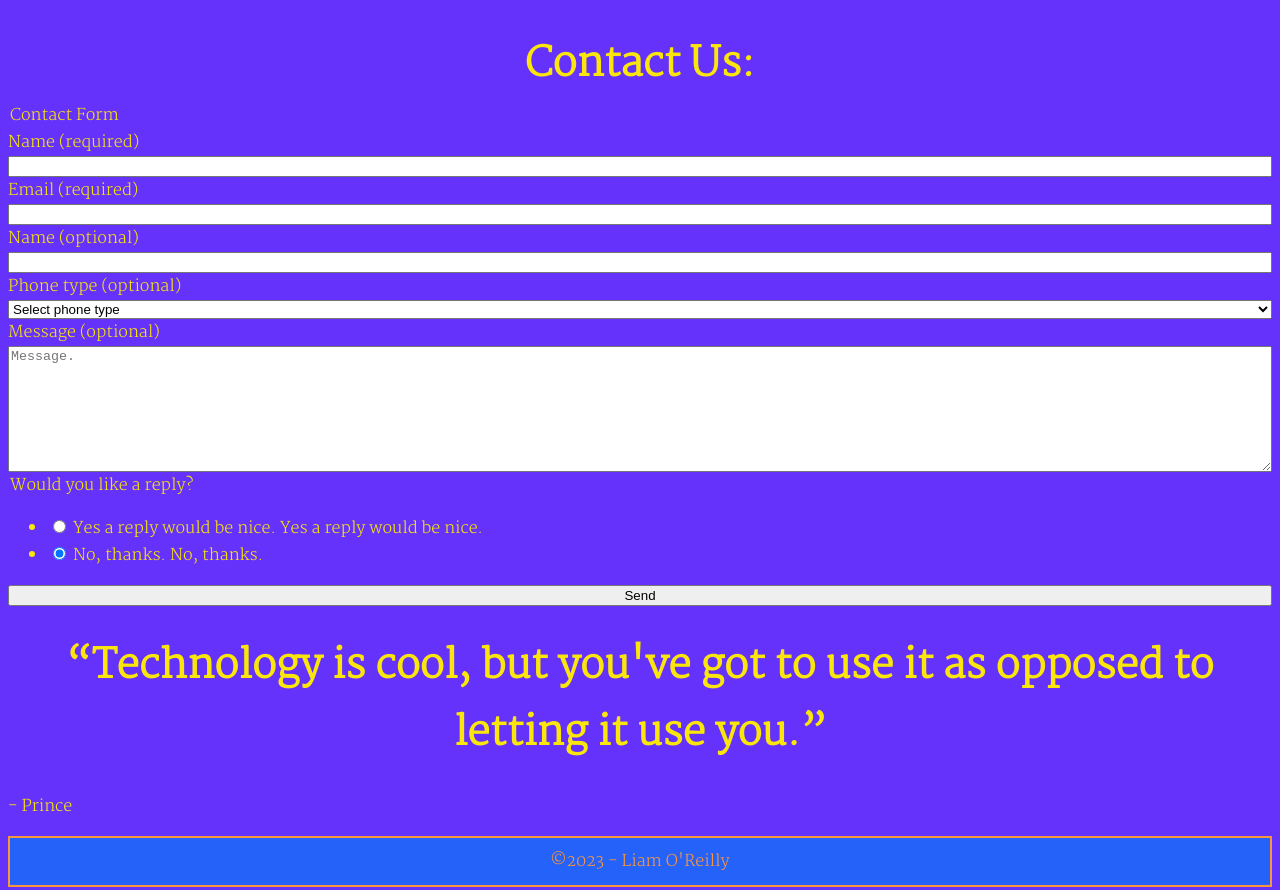
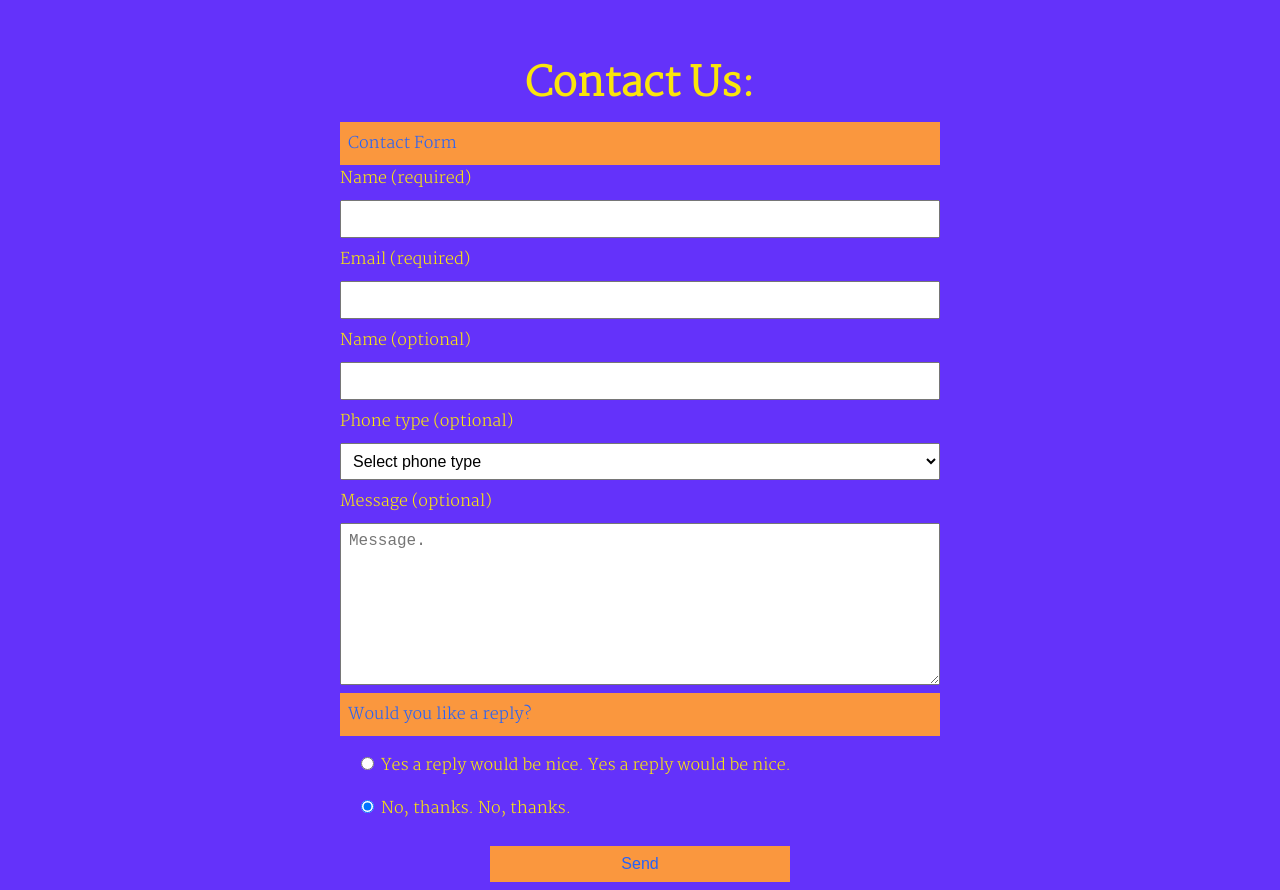
Before and after one commit to RVCC-IDMX/about-me-LiamO200, a plain HTML site: page index.html in a window 1280 px wide. Shown: the part 4629-5519 px from the top of the page. Drawn offline with Linux system fonts and the light colour scheme.

Commit message:
Added CSS for form

```diff
--- a/css/style.css
+++ b/css/style.css
@@ -139,4 +139,47 @@ iframe{
 
 #formElements {
     display:grid;
+    row-gap:.5em;
 }
+
+#contact{
+    padding: 1rem;
+    max-width:600px;
+    margin: 2rem auto;
+}
+
+fieldset {
+    border: 2px solid #FA973E;
+    margin-top:1em;
+    margin-bottom:1em;
+    border-radius:2rem;
+}
+
+legend {
+    background-color: #FA973E;
+    color: #2562FA;
+    padding:.5em;
+}
+
+#contact input, #contact textarea, #contact select, #contact button {
+    padding:.5em;
+    font-size:1rem;
+}
+
+#contact ul {
+    list-style:none;
+    padding:0px;
+}
+
+#contact li {
+    margin:1rem;
+}
+
+#contact button {
+    background-color: #FA973E;
+    color: #2562FA;
+    border:1px solid #FA973E;
+    max-width:400px;
+    width:50%;
+    justify-self: center;
+}
```
